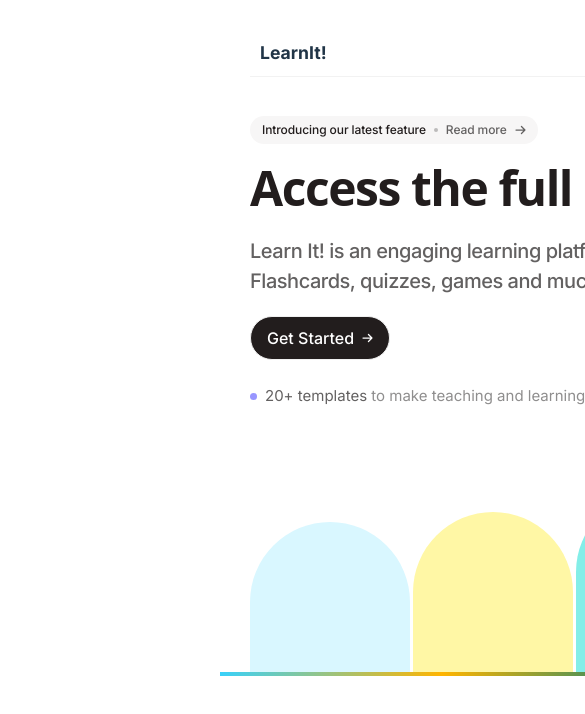
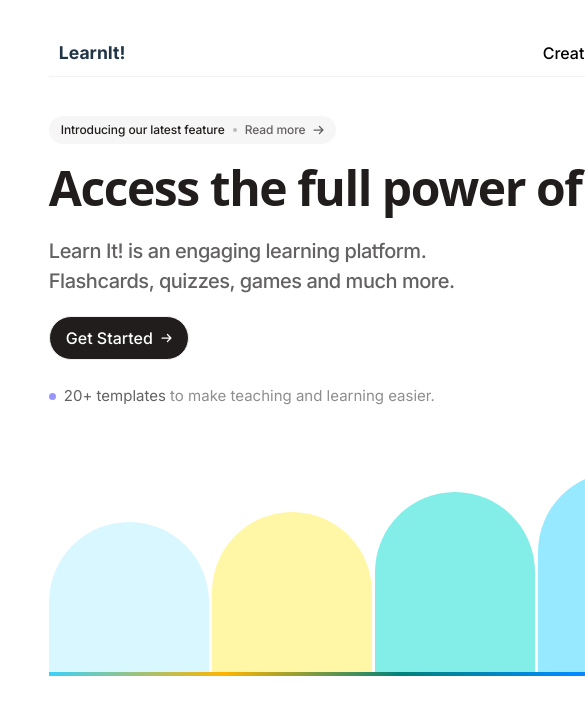
Before and after one commit to tanyagrr/first-project, a React (Vite) app: page / in a window 390 px wide. Shown: the top 714 px of the page, 585 px wide, since content can reach past the window. Built offline with nearby package versions, Linux system fonts and the light colour scheme.

Commit message:
fix media query mobile

```diff
--- a/src/App.css
+++ b/src/App.css
@@ -256,7 +256,7 @@ a {
 }
 
 @media only screen
-  and (max-device-width: 480px) {
+  and (max-device-width: 1024px) {
     header, .block1, .illustration, .bottomline {
       width: 90%;
       margin-left: auto;
```
